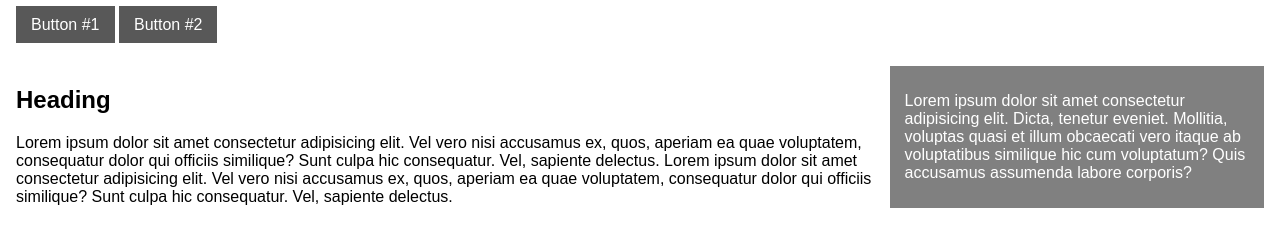
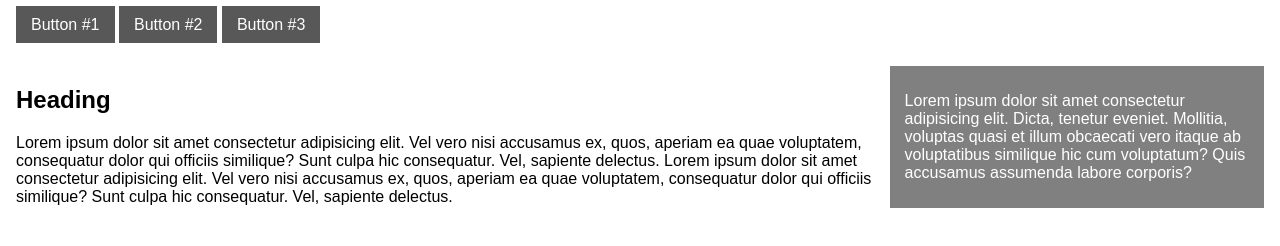
Before and after one commit to samantafluture/intro-web-dev-lasalle-w21, a plain HTML site: page assignment_2/index.html in a window 1280 px wide. Drawn offline with Linux system fonts and the light colour scheme.

Commit message:
update exercise on css

```diff
--- a/assignment_2/index.html
+++ b/assignment_2/index.html
@@ -18,6 +18,7 @@
 				class="button"
 				>Button #2</a
 			>
+			<a href="https://google.com" class="button"><input type="button" value="Button #3" /></a>
 		</div>
 		<div class="textPrimary">
 			<h2>Heading</h2>
--- a/assignment_2/style.css
+++ b/assignment_2/style.css
@@ -28,6 +28,16 @@
 	border: none;
 }
 
+.button > input {
+	border: none;
+	background-color: transparent;
+	color: #ffffff;
+	border: none;
+	cursor: pointer;
+	padding: 0px;
+	font-size: 16px;
+}
+
 .button:hover {
 	background-color: #712ca3	;
 }
```
Also changed, not shown: 3 other files.
